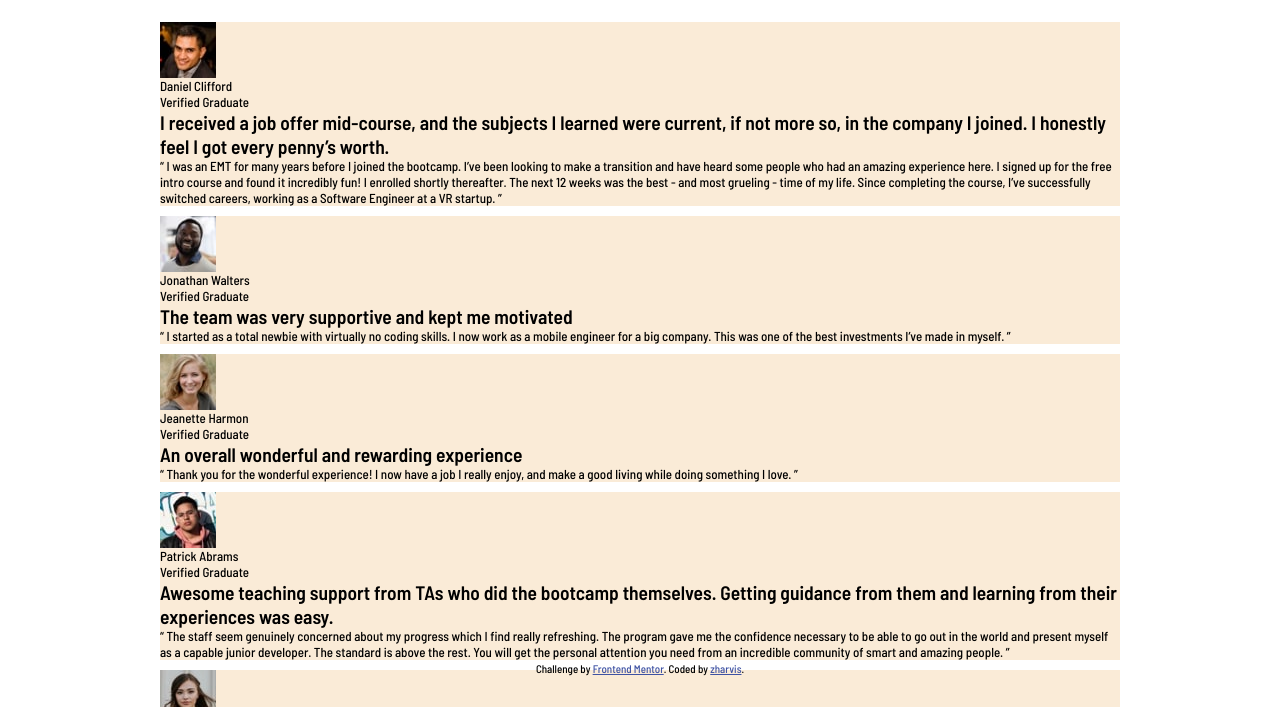
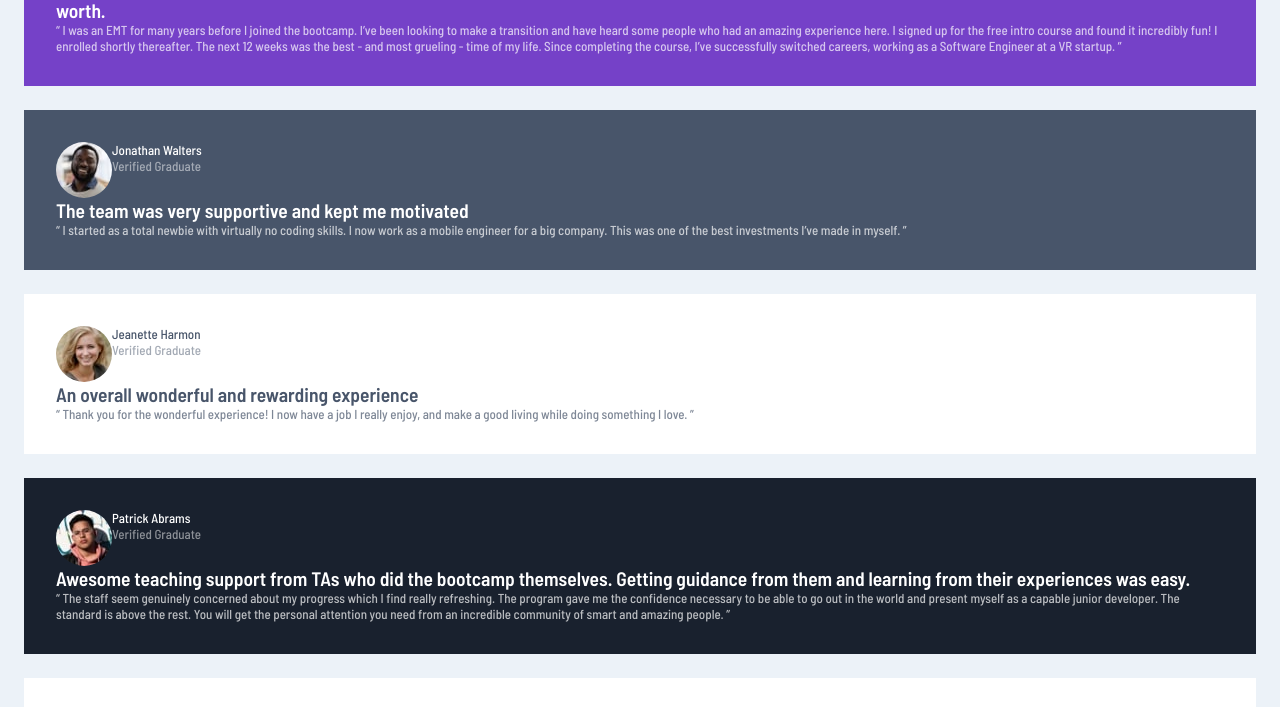
Before and after one commit to Zharvis/fem-testimonials-grid, a website: page index.html in a window 1280 px wide. Shown: the part 138-845 px from the top of the page. Drawn offline with nearby package versions, Linux system fonts and the light colour scheme; files that its build step writes are made by us from their sources.

Commit message:
add color

```diff
--- a/app/scss/_cards.scss
+++ b/app/scss/_cards.scss
@@ -1,17 +1,29 @@
 .cards {
   display: grid;
-  gap: 10px;
+  gap: 24px;
 }
 .card {
   display: flex;
   flex-direction: column;
-  background-color: antiquewhite;
+  background-color: var(--clr-white);
+  color: var(--clr-darkgrayblue);
+  padding: 32px;
 
   &__header {
+    display: flex;
+
+    &__picture {
+      border-radius: 9999px;
+    }
+
+    &__text {
+    }
+
     &__name {
     }
 
     &__title {
+      opacity: 0.5;
     }
   }
 
@@ -22,14 +34,21 @@
   }
 
   &__text {
+    opacity: 0.7;
   }
 
   &--purple {
+    background-color: var(--clr-violet);
+    color: var(--clr-white);
   }
 
-  &--grey {
+  &--gray {
+    background-color: var(--clr-darkgrayblue);
+    color: var(--clr-white);
   }
 
-  &--blueblack {
+  &--blackblue {
+    background-color: var(--clr-blackblue);
+    color: var(--clr-white);
   }
 }
--- a/app/scss/_layout.scss
+++ b/app/scss/_layout.scss
@@ -1,4 +1,5 @@
 .content-wrapper {
-  height: 100vh;
-  padding: 10rem;
+  // height: 100vh;
+  padding: 24px;
+  background-color: var(--clr-lightbluegray);
 }
--- a/index.html
+++ b/index.html
@@ -70,7 +70,7 @@
           </div>
         </article>
 
-        <article class="card">
+        <article class="card card--gray">
           <header class="card__header">
             <img
               src="/images/image-jonathan.jpg"
@@ -122,7 +122,7 @@
           </div>
         </article>
 
-        <article class="card">
+        <article class="card card--blackblue">
           <header class="card__header">
             <img
               src="/images/image-patrick.jpg"
```
